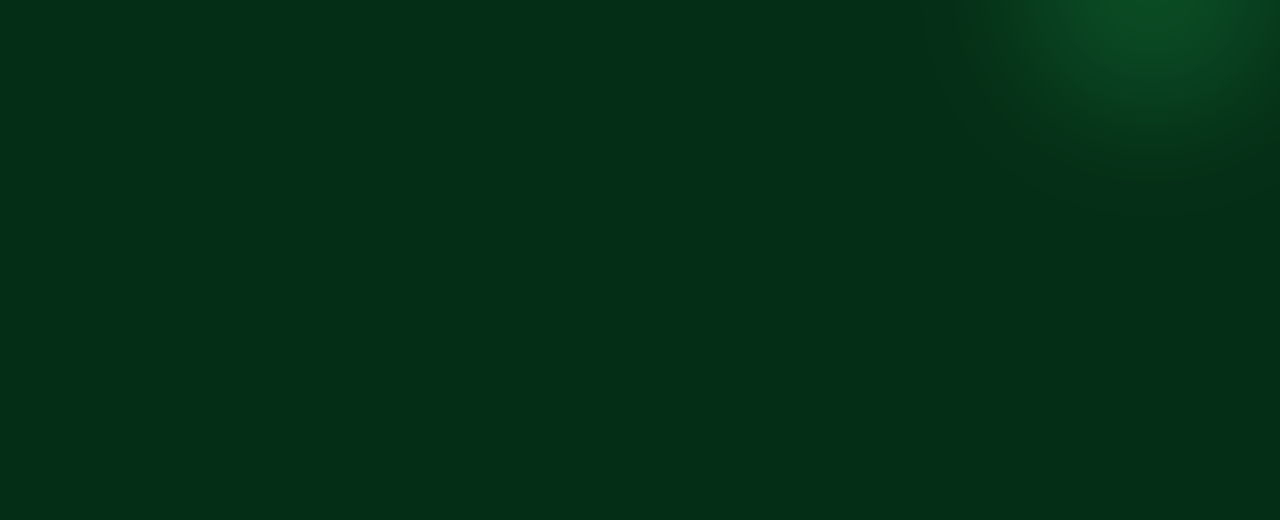
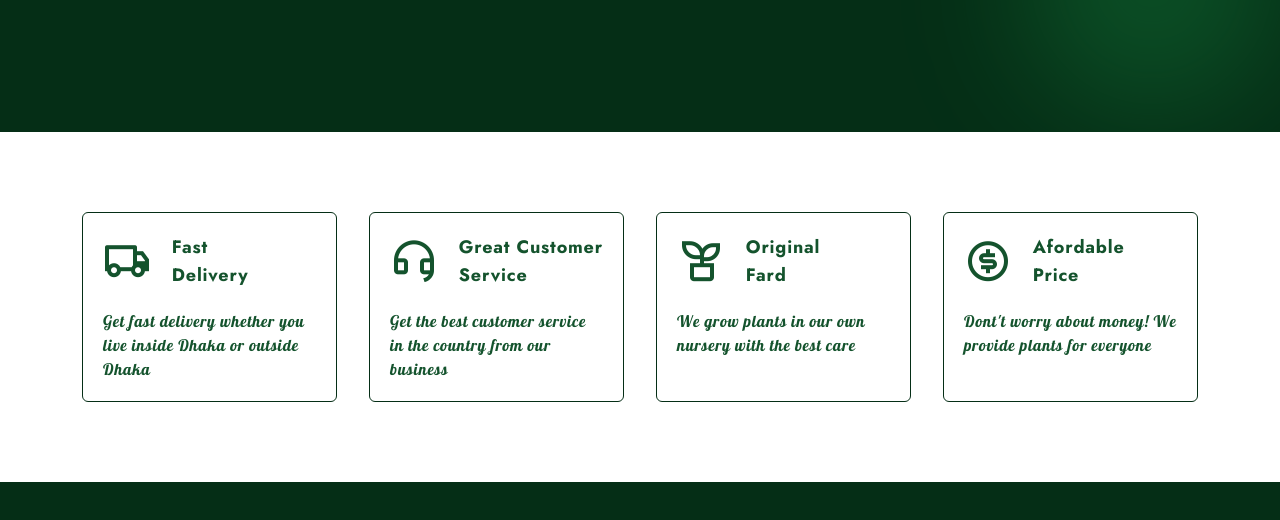
Before and after one commit to Atik471/plant_website_tailwind, a website: page index.html in a window 1280 px wide. Shown: the part 640-1160 px from the top of the page. Drawn offline with nearby package versions, Linux system fonts and the light colour scheme.

Commit message:
added services section

```diff
--- a/index.html
+++ b/index.html
@@ -58,7 +58,7 @@
         <section id="home" class="relative">
             <div class="container">
                 <!-- blob 1 -->
-                 <div class="w-64 h-64 bg-green-700 rounded-full blur-3xl -z-10 opacity-40 absolute top-1/2 left-1/2 transform -translate-x-1/2 -translate-y-1/2">
+                 <div class="lg:w-64 lg:h-64 w-32 h-32 bg-green-700 rounded-full blur-3xl -z-10 opacity-40 absolute top-1/2 left-1/2 transform -translate-x-1/2 -translate-y-1/2">
                  </div>
 
                  <!-- blob 2 -->
@@ -118,8 +118,60 @@
         </section>
 
         <!--~~~~~~~~~~~~~ Services ~~~~~~~~~~~~~~-->
-        <section id="services">
+        <section id="services" class="bg-white text-green-900 py-20">
+            <div class="container w-full grid gap-8 grid-cols-1 md:grid-cols-2 lg:grid-cols-3 xl:grid-cols-4">
+                <!-- card 1 -->
+                <div class="border border-green-950 rounded-md p-5 cursor-pointer hover:shadow-2xl hover:-translate-y-1 duration-300 space-y-5">
+                    <div class="flex items-center gap-5">
+                        <i class="ri-truck-line text-3xl md:text-4xl xl:text-5xl"></i>
+                        <p class="md:text-lg font-bold">
+                            Fast <br> Delivery
+                        </p>
+                    </div>
+                    <p class="font-Lobster">
+                        Get fast delivery whether you live inside Dhaka or outside Dhaka
+                    </p>
+                </div>
 
+                <!-- card 2 -->
+                <div class="border border-green-950 rounded-md p-5 cursor-pointer hover:shadow-2xl hover:-translate-y-1 duration-300 space-y-5">
+                    <div class="flex items-center gap-5">
+                        <i class="ri-customer-service-line text-3xl md:text-4xl xl:text-5xl"></i>
+                        <p class="md:text-lg font-bold">
+                            Great Customer <br> Service
+                        </p>
+                    </div>
+                    <p class="font-Lobster">
+                        Get the best customer service in the country from our business
+                    </p>
+                </div>
+
+                <!-- card 3 -->
+                <div class="border border-green-950 rounded-md p-5 cursor-pointer hover:shadow-2xl hover:-translate-y-1 duration-300 space-y-5">
+                    <div class="flex items-center gap-5">
+                        <i class="ri-plant-line text-3xl md:text-4xl xl:text-5xl"></i>
+                        <p class="md:text-lg font-bold">
+                            Original <br> Fard
+                        </p>
+                    </div>
+                    <p class="font-Lobster">
+                        We grow plants in our own nursery with the best care
+                    </p>
+                </div>
+
+                <!-- card 4 -->
+                <div class="border border-green-950 rounded-md p-5 cursor-pointer hover:shadow-2xl hover:-translate-y-1 duration-300 space-y-5">
+                    <div class="flex items-center gap-5">
+                        <i class="ri-money-dollar-circle-line text-3xl md:text-4xl xl:text-5xl"></i>
+                        <p class="md:text-lg font-bold">
+                            Afordable <br> Price
+                        </p>
+                    </div>
+                    <p class="font-Lobster">
+                        Dont't worry about money! We provide plants for everyone
+                    </p>
+                </div>
+            </div>
         </section>
 
         <!--~~~~~~~~~~~~~ About Us ~~~~~~~~~~~~~~-->
```
Also changed, not shown: output.css.
